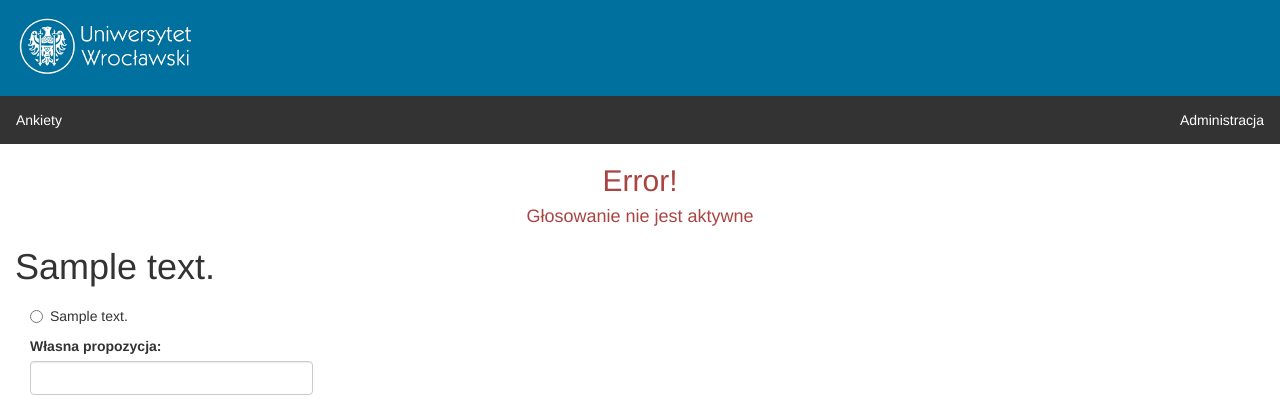
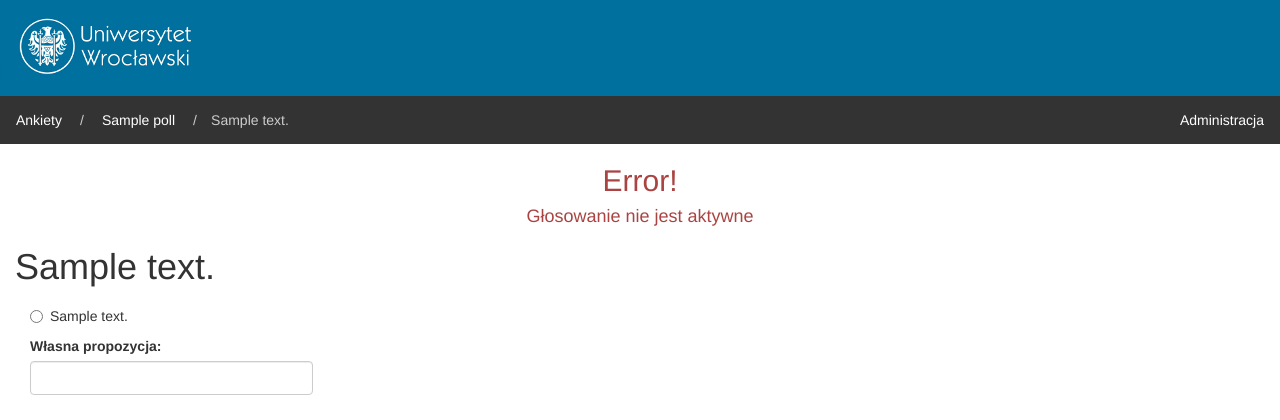
Before and after one commit to iCarrrot/IZP-glosowanie, a Django app: page /polls/0/1/ in a window 1280 px wide. Shown: the top 420 px of the page. Run offline with Django 3.2, Linux system fonts and the light colour scheme; tables that the repository leaves empty hold one stand-in row (values such as "Sample post"); some libraries are stand-ins or nearby versions.

Commit message:
added breadcrumb

```diff
--- a/izp/polls/static/css/custom.css
+++ b/izp/polls/static/css/custom.css
@@ -40,3 +40,26 @@
 .right-nav:hover {
     background-color: #111;
 }
+.breadcrumb > div + div:before {
+    margin-top: 14px;
+    margin-left: -6px;
+    /* padding-top: -100px; */
+    position: absolute;
+    color: #ccc;
+    content: "/\00a0";
+  }
+  .breadcrumb > div + div {
+    /* margin-top: -10px; */
+    padding: 0px 4px
+    /* color: #ccc;
+    content: "/\00a0"; */
+  }
+  .breadcrumb>div:nth-child(2){
+    margin-left: 4px;
+    /* padding: 10px 4px */
+  }
+  .navbar-text{
+    color: #ccc;
+    padding: 14px 12px;
+    position: absolute;
+  }
--- a/izp/polls/templates/polls/base.html
+++ b/izp/polls/templates/polls/base.html
@@ -11,8 +11,12 @@
            <img src={% static "image/logo.jpg" %} />
        </div>
        <div class="navbar">
-          <div class="left-nav"><a href="{% url 'polls:poll_index' %}">Ankiety</a></div>
-          <div class="right-nav"><a href="{% url 'admin:index' %}">Administracja</a></div>
+            <div class="breadcrumb">
+                {% block breadcrumbs %}
+                <div class="left-nav"><a href="{% url 'polls:poll_index' %}">Ankiety</a></div>
+                {% endblock %}
+            </div>
+            <div class="right-nav"><a href="{% url 'admin:index' %}">Administracja</a></div>
        </div>
        <div class="container-fluid">
          {% if error %}
--- a/izp/polls/templates/polls/question_detail.html
+++ b/izp/polls/templates/polls/question_detail.html
@@ -1,4 +1,17 @@
 {% extends 'polls/base.html' %}
+{% block breadcrumbs %}
+        <div class="left-nav"><a href="{% url 'polls:poll_index' %}">Ankiety</a></div>
+        {% if  question.poll.poll_name|length > 26 %}
+            <div class="left-nav"><a href="{% url 'polls:poll_detail' question.poll.pk %}">{{ question.poll.poll_name|slice:"20" }}(...)</a></div>
+        {% else %}
+            <div class="left-nav"><a href="{% url 'polls:poll_detail' question.poll.pk %}">{{ question.poll }}</a></div>
+        {% endif %}
+        {% if  question.question_text|length > 26 %}
+            <div class="left-nav"><p class="navbar-text">{{ question.question_text|slice:"20" }}(...)</p></div>
+        {% else %}
+            <div class="left-nav"><p class="navbar-text">{{ question.question_text }}</p></div>
+        {% endif %}
+{% endblock %}
 {% block content %}
    <h1>{{ question.question_text }}</h1>
    <div class="col-sm-3">
```
Also changed, not shown: izp/polls/templates/polls/poll_detail.html (+8 -0 lines).
